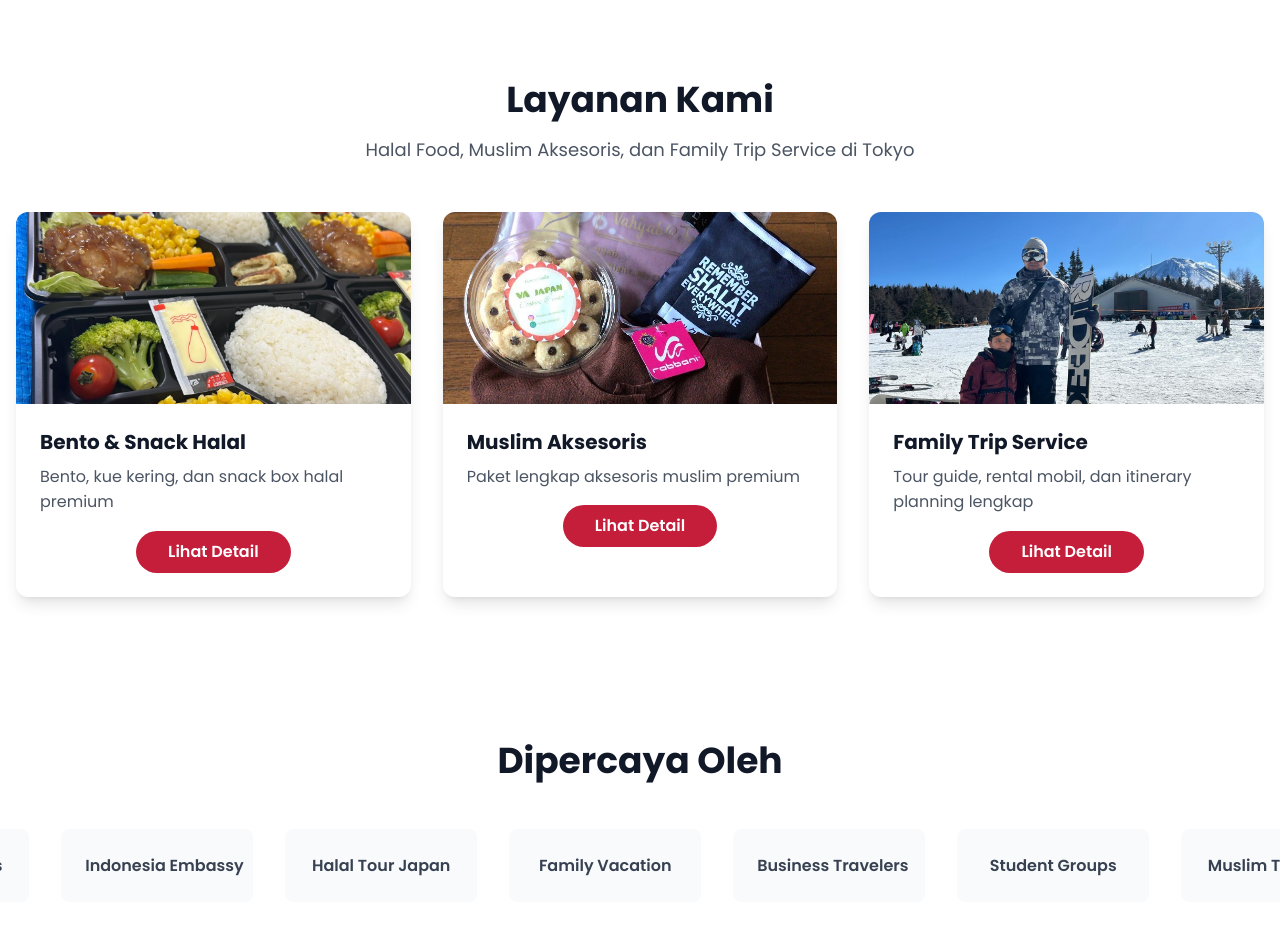
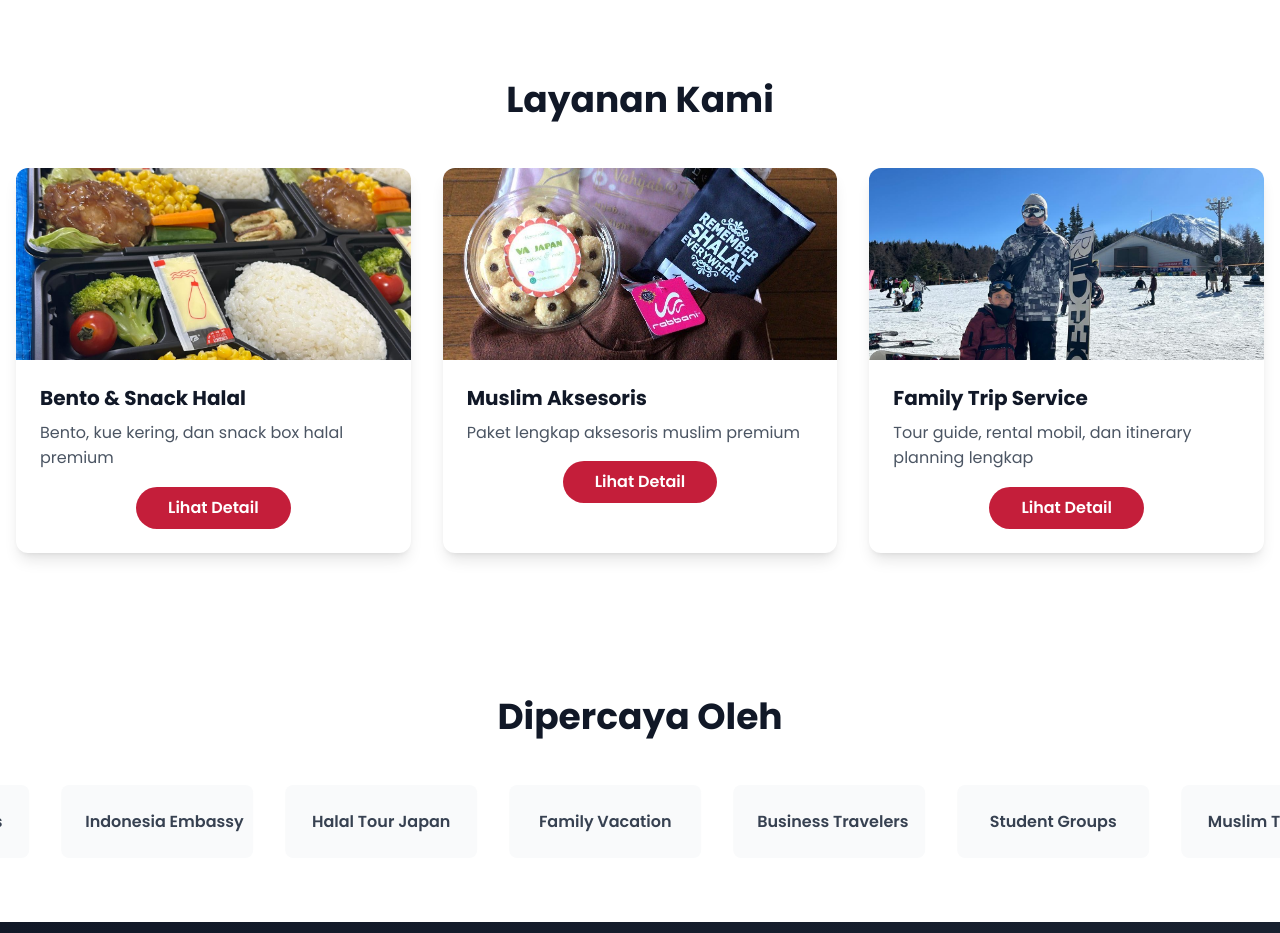
Before and after one commit to rifkyfadillah404/Yuma-halal-food, a React (Vite) app: page / in a window 1280 px wide. Shown: the part 1060-1993 px from the top of the page. Built offline with nearby package versions, Linux system fonts and the light colour scheme.

Commit message:
apus Halal Food, Muslim Aksesoris, dan Family Trip Service di Tokyo

```diff
--- a/src/components/Services.jsx
+++ b/src/components/Services.jsx
@@ -34,9 +34,6 @@ const Services = () => {
           className="text-center mb-12"
         >
           <h2 className="text-3xl md:text-4xl font-bold text-gray-900 mb-4">Layanan Kami</h2>
-          <p className="text-lg text-gray-600 max-w-2xl mx-auto">
-            Halal Food, Muslim Aksesoris, dan Family Trip Service di Tokyo
-          </p>
         </motion.div>
 
         <div className="grid grid-cols-1 md:grid-cols-2 lg:grid-cols-3 gap-8">
```
